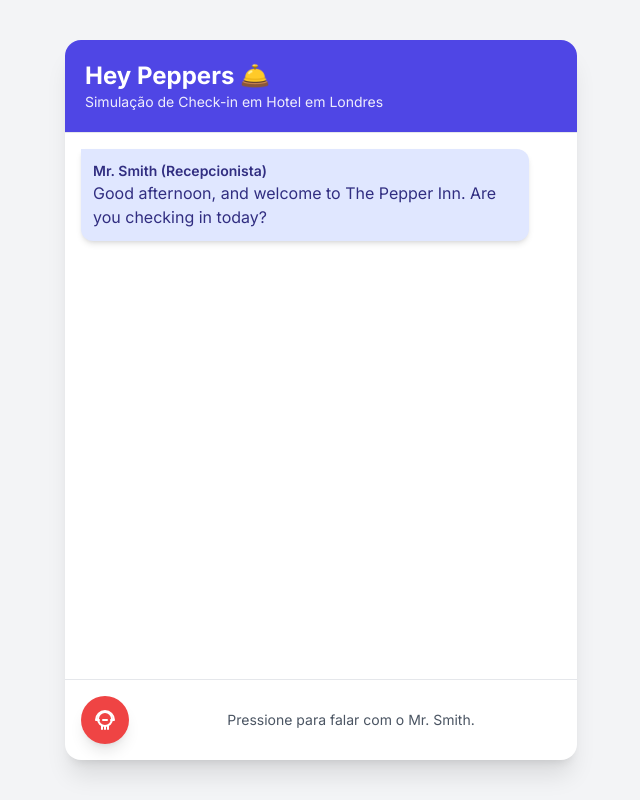
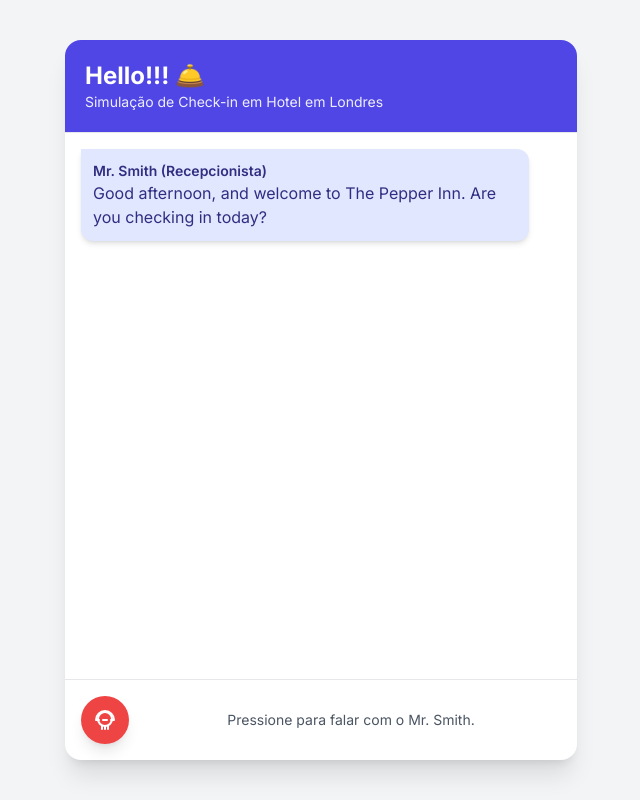
Before and after one commit to igorsantosrosa/conversation, a plain HTML site: page index.html in a window 1280 px wide. Shown: the whole page, without its empty margins (319-959 px from the left). Drawn offline with nearby package versions, Linux system fonts and the light colour scheme.

Commit message:
Update greeting message in index.html

```diff
--- a/index.html
+++ b/index.html
@@ -25,7 +25,7 @@
     <div class="w-full max-w-lg bg-white shadow-xl rounded-2xl flex flex-col h-[90vh]">
         <!-- Header da Aplicação -->
         <header class="p-5 border-b border-gray-200 bg-indigo-600 text-white rounded-t-2xl">
-            <h1 class="text-2xl font-bold">Hey Peppers 🛎️</h1>
+            <h1 class="text-2xl font-bold">Hello!!! 🛎️</h1>
             <p class="text-sm opacity-90">Simulação de Check-in em Hotel em Londres</p>
         </header>
 
```
